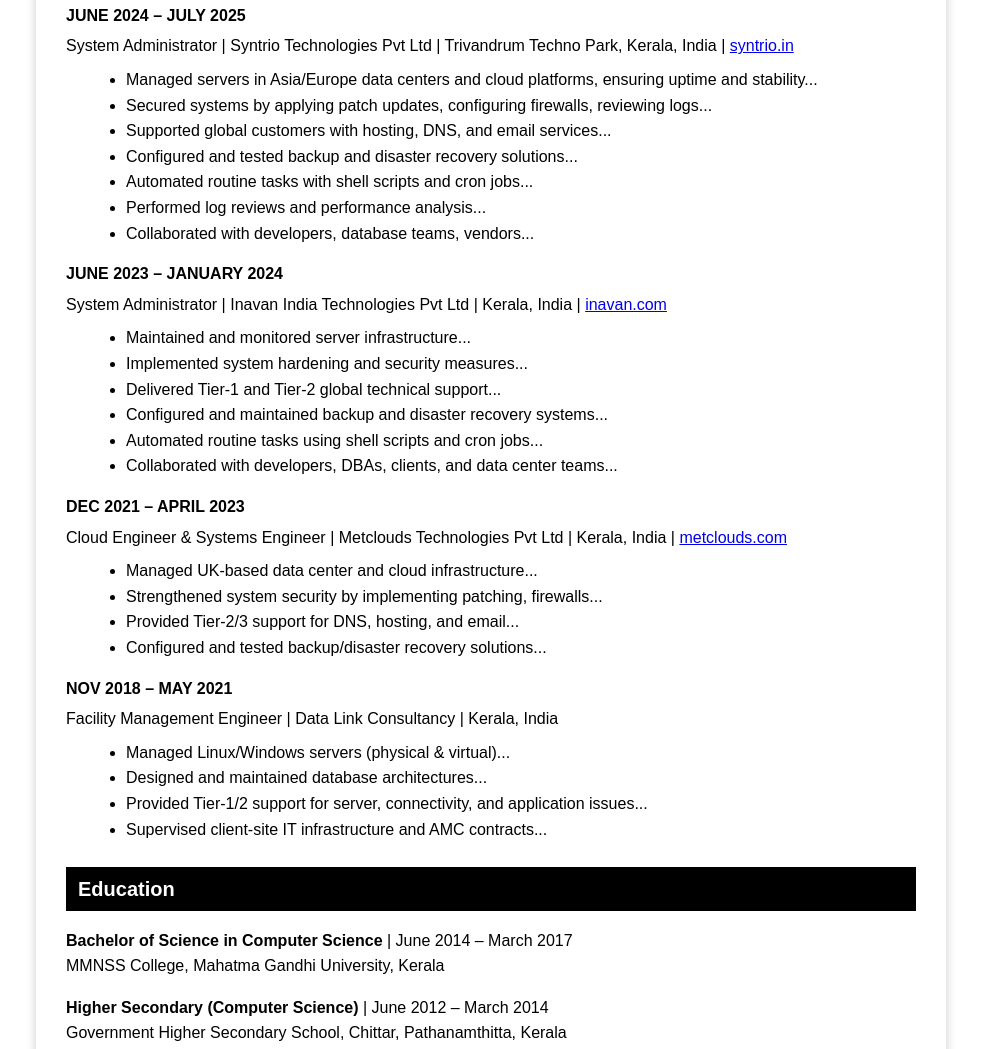
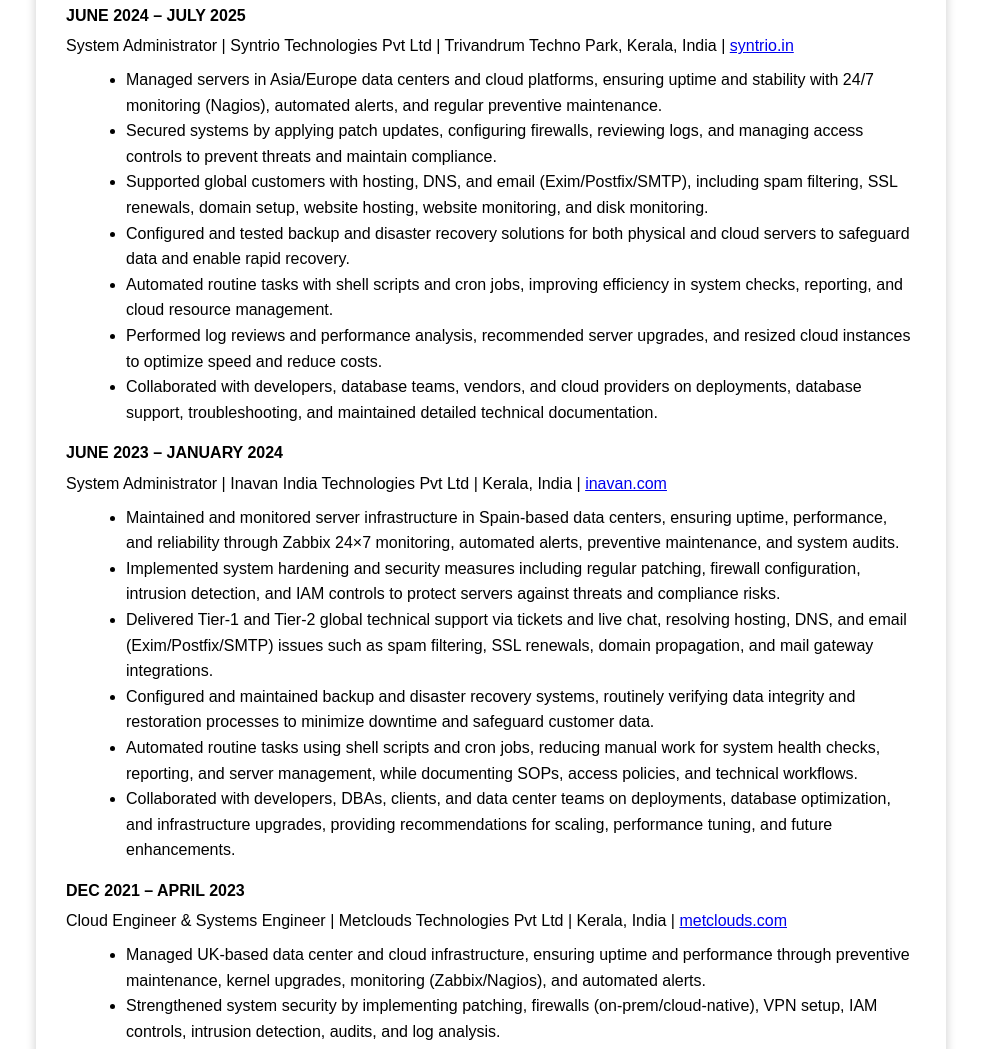
Before and after one commit to Jacobmathewv/jacobmv.in, a plain HTML site: page index.html in a window 1280 px wide. Shown: the part 932-1981 px from the top of the page, without its empty margins (149-1130 px from the left). Drawn offline with nearby package versions, Linux system fonts and the light colour scheme.

Commit message:
Update index.html

```diff
--- a/index.html
+++ b/index.html
@@ -19,28 +19,6 @@
       padding: 30px;
       background: #fff;
       box-shadow: 0 0 10px rgba(0,0,0,0.2);
-      position: relative;
-    }
-    /* Download Button (Icon only) */
-    .download-btn {
-      position: absolute;
-      top: 20px;
-      right: 20px;
-      background: #000;
-      color: #fff;
-      padding: 10px;
-      border-radius: 50%;
-      font-size: 18px;
-      display: flex;
-      align-items: center;
-      justify-content: center;
-      width: 40px;
-      height: 40px;
-      cursor: pointer;
-      transition: background 0.3s;
-    }
-    .download-btn:hover {
-      background: #0073e6;
     }
     .profile-pic {
       display: block;
@@ -93,32 +71,22 @@
   </style>
 </head>
 <body>
-  <div class="container" id="resume">
-
-    <!-- Download Button (icon only) -->
-    <div class="download-btn" onclick="downloadPDF()" title="Download Resume">
-      ⬇
-    </div>
+  <div class="container">
 
     <!-- Profile Picture -->
     <img src="profile.jpg" alt="Profile Picture" class="profile-pic">
 
-    <!-- Name and Title -->
     <h1>Jacob Mathew</h1>
     <div class="subtitle">System Administrator</div>
-
-    <!-- Contact Info -->
     <div class="contact">
       <p>Address: Dubai, UAE | Mob: +971 543851174 |
          Email: <a href="mailto:jacobmathew033@gmail.com">jacobmathew033@gmail.com</a> |
          <a href="https://linkedin.com" target="_blank">LinkedIn</a></p>
     </div>
 
-    <!-- Summary -->
     <h2>Summary</h2>
     <p>System Administrator with 5+ years of experience managing Linux/Windows servers and hybrid infrastructure across data centers and AWS cloud. Skilled in automation, performance optimization, and system hardening with compliance adherence. Strong background in hosting, DNS, and email services with proven expertise in disaster recovery and infrastructure security. Currently based in Dubai, available for immediate joining.</p>
 
-    <!-- Professional Skills -->
     <h2>Professional Skills</h2>
     <p><strong>Operating Systems:</strong> Linux (Ubuntu, AlmaLinux, Debian, SUSE), Windows Server<br>
     <strong>Cloud & Virtualization:</strong> AWS, Proxmox, KVM, VPS Management<br>
@@ -128,7 +96,6 @@
     <strong>Monitoring & Management:</strong> Nagios, Zabbix, Ticketing Desk, Server Provisioning, Disk Space Management, Log Analysis, Server Audit Reports<br>
     <strong>Automation & Tools:</strong> Bash, Cron Jobs, Shell Scripts, Wiki Documentation, Webhosting Control Panels, Domain/User Management, Client Support, Opensource Apps Installation.</p>
 
-    <!-- Work History -->
     <h2>Work History</h2>
 
     <div class="work-item">
@@ -136,13 +103,13 @@
       System Administrator | Syntrio Technologies Pvt Ltd | Trivandrum Techno Park, Kerala, India |
       <a href="https://syntrio.in" target="_blank">syntrio.in</a>
       <ul>
-        <li>Managed servers in Asia/Europe data centers and cloud platforms, ensuring uptime and stability...</li>
-        <li>Secured systems by applying patch updates, configuring firewalls, reviewing logs...</li>
-        <li>Supported global customers with hosting, DNS, and email services...</li>
-        <li>Configured and tested backup and disaster recovery solutions...</li>
-        <li>Automated routine tasks with shell scripts and cron jobs...</li>
-        <li>Performed log reviews and performance analysis...</li>
-        <li>Collaborated with developers, database teams, vendors...</li>
+        <li>Managed servers in Asia/Europe data centers and cloud platforms, ensuring uptime and stability with 24/7 monitoring (Nagios), automated alerts, and regular preventive maintenance.</li>
+        <li>Secured systems by applying patch updates, configuring firewalls, reviewing logs, and managing access controls to prevent threats and maintain compliance.</li>
+        <li>Supported global customers with hosting, DNS, and email (Exim/Postfix/SMTP), including spam filtering, SSL renewals, domain setup, website hosting, website monitoring, and disk monitoring.</li>
+        <li>Configured and tested backup and disaster recovery solutions for both physical and cloud servers to safeguard data and enable rapid recovery.</li>
+        <li>Automated routine tasks with shell scripts and cron jobs, improving efficiency in system checks, reporting, and cloud resource management.</li>
+        <li>Performed log reviews and performance analysis, recommended server upgrades, and resized cloud instances to optimize speed and reduce costs.</li>
+        <li>Collaborated with developers, database teams, vendors, and cloud providers on deployments, database support, troubleshooting, and maintained detailed technical documentation.</li>
       </ul>
     </div>
 
@@ -151,12 +118,12 @@
       System Administrator | Inavan India Technologies Pvt Ltd | Kerala, India |
       <a href="https://inavan.com" target="_blank">inavan.com</a>
       <ul>
-        <li>Maintained and monitored server infrastructure...</li>
-        <li>Implemented system hardening and security measures...</li>
-        <li>Delivered Tier-1 and Tier-2 global technical support...</li>
-        <li>Configured and maintained backup and disaster recovery systems...</li>
-        <li>Automated routine tasks using shell scripts and cron jobs...</li>
-        <li>Collaborated with developers, DBAs, clients, and data center teams...</li>
+        <li>Maintained and monitored server infrastructure in Spain-based data centers, ensuring uptime, performance, and reliability through Zabbix 24×7 monitoring, automated alerts, preventive maintenance, and system audits.</li>
+        <li>Implemented system hardening and security measures including regular patching, firewall configuration, intrusion detection, and IAM controls to protect servers against threats and compliance risks.</li>
+        <li>Delivered Tier-1 and Tier-2 global technical support via tickets and live chat, resolving hosting, DNS, and email (Exim/Postfix/SMTP) issues such as spam filtering, SSL renewals, domain propagation, and mail gateway integrations.</li>
+        <li>Configured and maintained backup and disaster recovery systems, routinely verifying data integrity and restoration processes to minimize downtime and safeguard customer data.</li>
+        <li>Automated routine tasks using shell scripts and cron jobs, reducing manual work for system health checks, reporting, and server management, while documenting SOPs, access policies, and technical workflows.</li>
+        <li>Collaborated with developers, DBAs, clients, and data center teams on deployments, database optimization, and infrastructure upgrades, providing recommendations for scaling, performance tuning, and future enhancements.</li>
       </ul>
     </div>
 
@@ -165,10 +132,10 @@
       Cloud Engineer & Systems Engineer | Metclouds Technologies Pvt Ltd | Kerala, India |
       <a href="https://metclouds.com" target="_blank">metclouds.com</a>
       <ul>
-        <li>Managed UK-based data center and cloud infrastructure...</li>
-        <li>Strengthened system security by implementing patching, firewalls...</li>
-        <li>Provided Tier-2/3 support for DNS, hosting, and email...</li>
-        <li>Configured and tested backup/disaster recovery solutions...</li>
+        <li>Managed UK-based data center and cloud infrastructure, ensuring uptime and performance through preventive maintenance, kernel upgrades, monitoring (Zabbix/Nagios), and automated alerts.</li>
+        <li>Strengthened system security by implementing patching, firewalls (on-prem/cloud-native), VPN setup, IAM controls, intrusion detection, audits, and log analysis.</li>
+        <li>Provided Tier-2/3 support for DNS, hosting, and email (Exim/Postfix/SMTP), resolving issues such as spam filtering, SSL renewals, domain propagation, and third-party mail gateway errors.</li>
+        <li>Configured and tested backup/disaster recovery solutions, automated server tasks with shell scripts and cron jobs, and collaborated with developers/DBAs/vendors on deployments, troubleshooting, and infrastructure upgrades.</li>
       </ul>
     </div>
 
@@ -176,14 +143,13 @@
       <strong>NOV 2018 – MAY 2021</strong>
       Facility Management Engineer | Data Link Consultancy | Kerala, India
       <ul>
-        <li>Managed Linux/Windows servers (physical & virtual)...</li>
-        <li>Designed and maintained database architectures...</li>
-        <li>Provided Tier-1/2 support for server, connectivity, and application issues...</li>
-        <li>Supervised client-site IT infrastructure and AMC contracts...</li>
+        <li>Managed Linux/Windows servers (physical & virtual), ensuring uptime and compliance through 24/7 monitoring, preventive maintenance, OS hardening, firewalls, and patch management.</li>
+        <li>Designed and maintained database architectures with backups, audits, and disaster recovery procedures to ensure data integrity and business continuity.</li>
+        <li>Provided Tier-1/2 support for server, connectivity, and application issues, including ATM infrastructure (NDC switch logs), deployments, and hardware/software troubleshooting.</li>
+        <li>Supervised client-site IT infrastructure and AMC contracts, maintaining documentation for incidents, configurations, and change management.</li>
       </ul>
     </div>
 
-    <!-- Education -->
     <h2>Education</h2>
     <p><strong>Bachelor of Science in Computer Science</strong> | June 2014 – March 2017<br>
        MMNSS College, Mahatma Gandhi University, Kerala</p>
@@ -192,39 +158,14 @@
     <p><strong>SSLC</strong> | June 2011 – March 2012<br>
        Government High School, Perunad, Pathanamthitta, Kerala</p>
 
-    <!-- Training -->
     <h2>Training</h2>
     <p>RHCE, MCSA</p>
 
-    <!-- Languages -->
     <h2>Languages</h2>
     <p>English: read, write, speak | Malayalam: read, write, speak</p>
 
-    <!-- Hobbies -->
     <h2>Hobbies</h2>
     <p>Photography, Video Games, Gardening, Cricket</p>
   </div>
-
-  <!-- html2canvas + jsPDF -->
-  <script src="https://cdnjs.cloudflare.com/ajax/libs/html2canvas/1.4.1/html2canvas.min.js"></script>
-  <script src="https://cdnjs.cloudflare.com/ajax/libs/jspdf/2.5.1/jspdf.umd.min.js"></script>
-  <script>
-    async function downloadPDF() {
-      const { jsPDF } = window.jspdf;
-      const resume = document.getElementById("resume");
-
-      // Convert to canvas
-      const canvas = await html2canvas(resume, { scale: 2 });
-      const imgData = canvas.toDataURL("image/png");
-
-      // Create PDF
-      const pdf = new jsPDF("p", "mm", "a4");
-      const pdfWidth = pdf.internal.pageSize.getWidth();
-      const pdfHeight = (canvas.height * pdfWidth) / canvas.width;
-
-      pdf.addImage(imgData, "PNG", 0, 0, pdfWidth, pdfHeight);
-      pdf.save("Jacob_Mathew_Resume.pdf");
-    }
-  </script>
 </body>
 </html>
```
